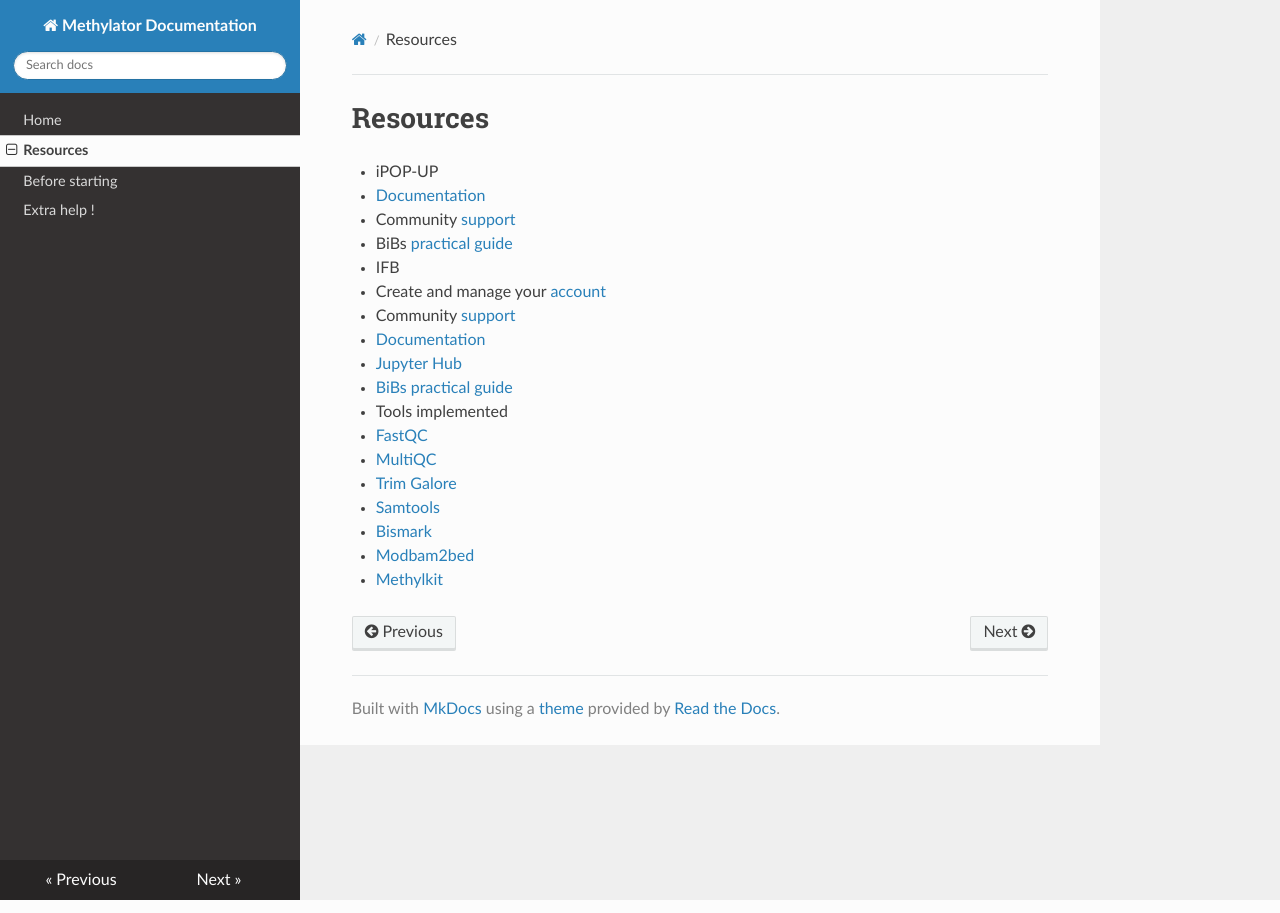
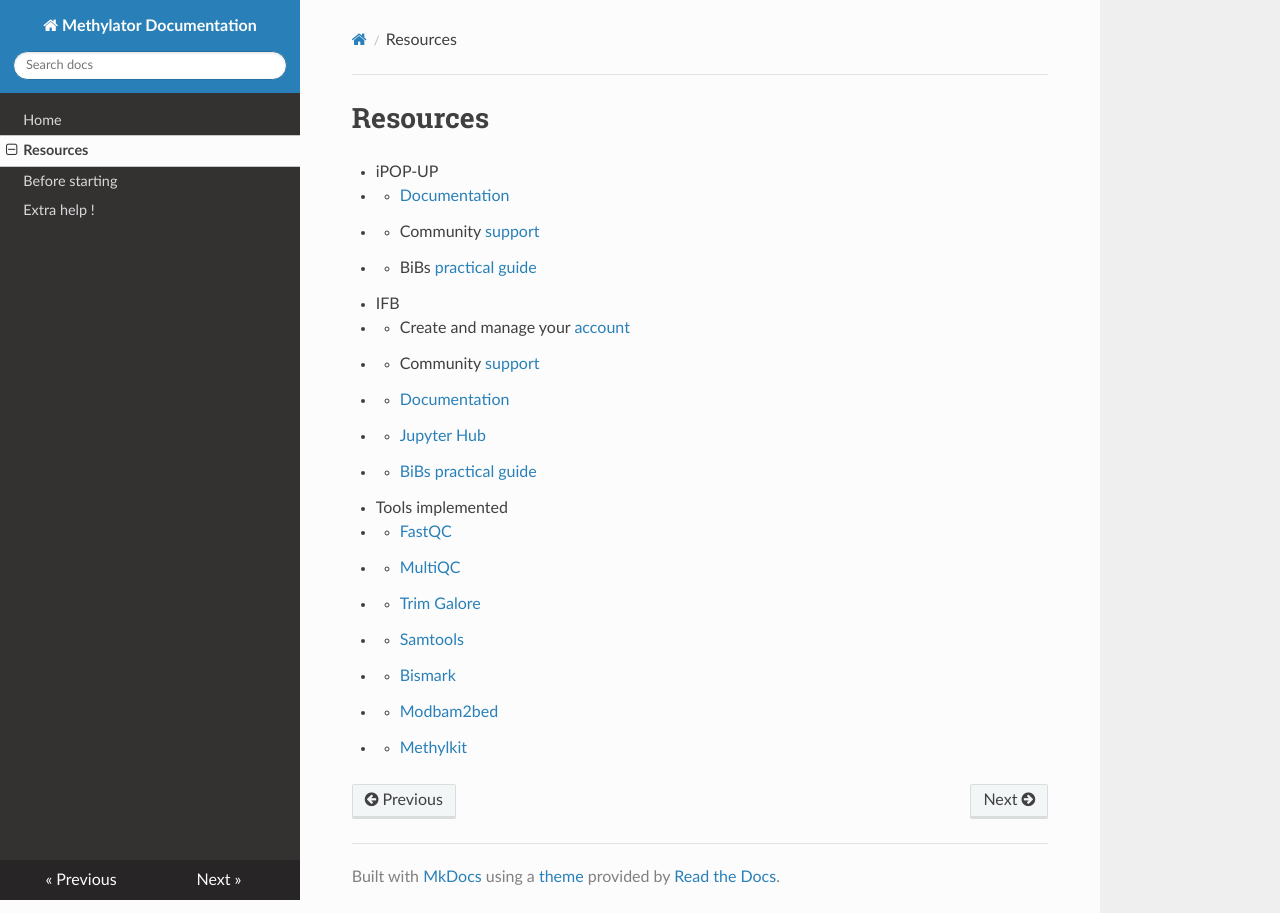
Before and after one commit to parisepigenetics/Methylator-Documentation, an MkDocs documentation site: the page built from docs/resources.md, in a window 1280 px wide. Built offline with MkDocs 1.6.1, drawn with Linux system fonts in a browser that asks for light colours; nearby versions of some CDN libraries.

```diff
--- a/docs/resources.md
+++ b/docs/resources.md
@@ -1,22 +1,22 @@
 # Resources
 
 - iPOP-UP
-  - [Documentation](https://ipop-up.docs.rpbs.univ-paris-diderot.fr/documentation/)
-  - Community [support](https://discourse.rpbs.univ-paris-diderot.fr/c/ipop-up)
-  - BiBs [practical guide](https://parisepigenetics.github.io/bibs/cluster/ipopup/#/cluster)
+- - [Documentation](https://ipop-up.docs.rpbs.univ-paris-diderot.fr/documentation/)
+- - Community [support](https://discourse.rpbs.univ-paris-diderot.fr/c/ipop-up)
+- - BiBs [practical guide](https://parisepigenetics.github.io/bibs/cluster/ipopup/#/cluster)
 
 - IFB
-  - Create and manage your [account](https://my.cluster.france-bioinformatique.fr/manager2/login)
-  - Community [support](https://community.cluster.france-bioinformatique.fr)
-  - [Documentation](https://ifb-elixirfr.gitlab.io/cluster/doc/)
-  - [Jupyter Hub](https://jupyterhub.cluster.france-bioinformatique.fr)
-  - [BiBs practical guide](https://parisepigenetics.github.io/bibs/cluster/ifb/#/cluster)
+- - Create and manage your [account](https://my.cluster.france-bioinformatique.fr/manager2/login)
+- - Community [support](https://community.cluster.france-bioinformatique.fr)
+- - [Documentation](https://ifb-elixirfr.gitlab.io/cluster/doc/)
+- - [Jupyter Hub](https://jupyterhub.cluster.france-bioinformatique.fr)
+- - [BiBs practical guide](https://parisepigenetics.github.io/bibs/cluster/ifb/#/cluster)
 
 - Tools implemented
-  - [FastQC](https://www.bioinformatics.babraham.ac.uk/projects/fastqc/)
-  - [MultiQC](https://multiqc.info/docs/)
-  - [Trim Galore](https://www.bioinformatics.babraham.ac.uk/projects/trim_galore/)
-  - [Samtools](http://www.htslib.org/doc/samtools.html)
-  - [Bismark](https://www.bioinformatics.babraham.ac.uk/projects/bismark/)
-  - [Modbam2bed](https://github.com/epi2me-labs/modbam2bed)
-  - [Methylkit](https://bioconductor.org/packages/release/bioc/vignettes/methylKit/inst/doc/methylKit.html)
+- - [FastQC](https://www.bioinformatics.babraham.ac.uk/projects/fastqc/)
+- - [MultiQC](https://multiqc.info/docs/)
+- - [Trim Galore](https://www.bioinformatics.babraham.ac.uk/projects/trim_galore/)
+- - [Samtools](http://www.htslib.org/doc/samtools.html)
+- - [Bismark](https://www.bioinformatics.babraham.ac.uk/projects/bismark/)
+- - [Modbam2bed](https://github.com/epi2me-labs/modbam2bed)
+- - [Methylkit](https://bioconductor.org/packages/release/bioc/vignettes/methylKit/inst/doc/methylKit.html)
```
